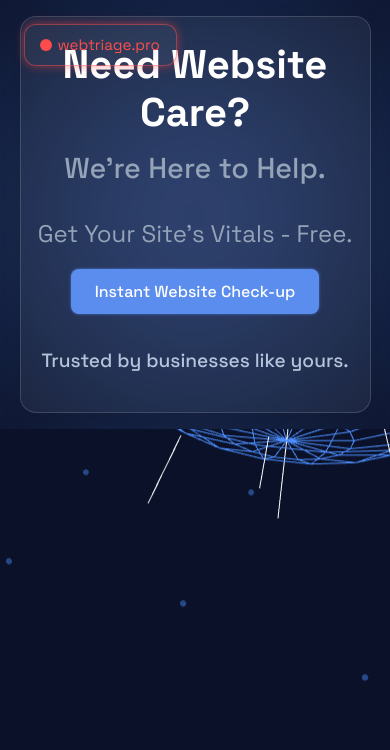
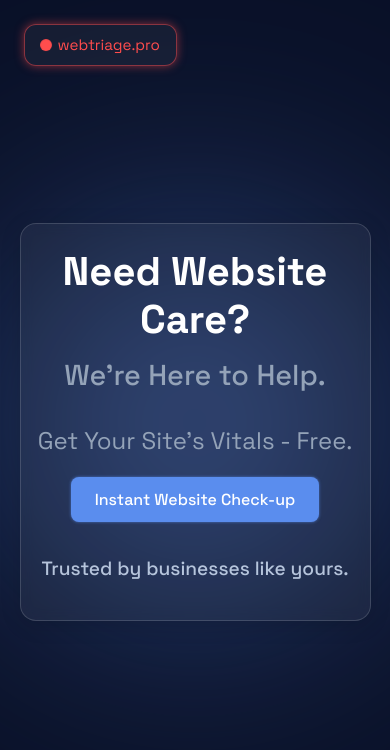
Before and after one commit to KatrinaFinney/webtriage, a Next.js app: page / in a window 390 px wide. Shown: the top 750 px of the page. Built offline with nearby package versions, Linux system fonts and the light colour scheme.

Commit message:
homepage polish

```diff
--- a/src/app/styles/HeroSection.module.css
+++ b/src/app/styles/HeroSection.module.css
@@ -237,10 +237,6 @@
   }
 }
 @media (max-width: 768px) {
-  .container {
-    justify-content: flex-start;  /* pin to top */
-    min-height: auto;             /* allow content to size naturally */
-  }
 
   .heroContentMobile {
     margin-top: 0;                /* remove any extra push-down */
```
